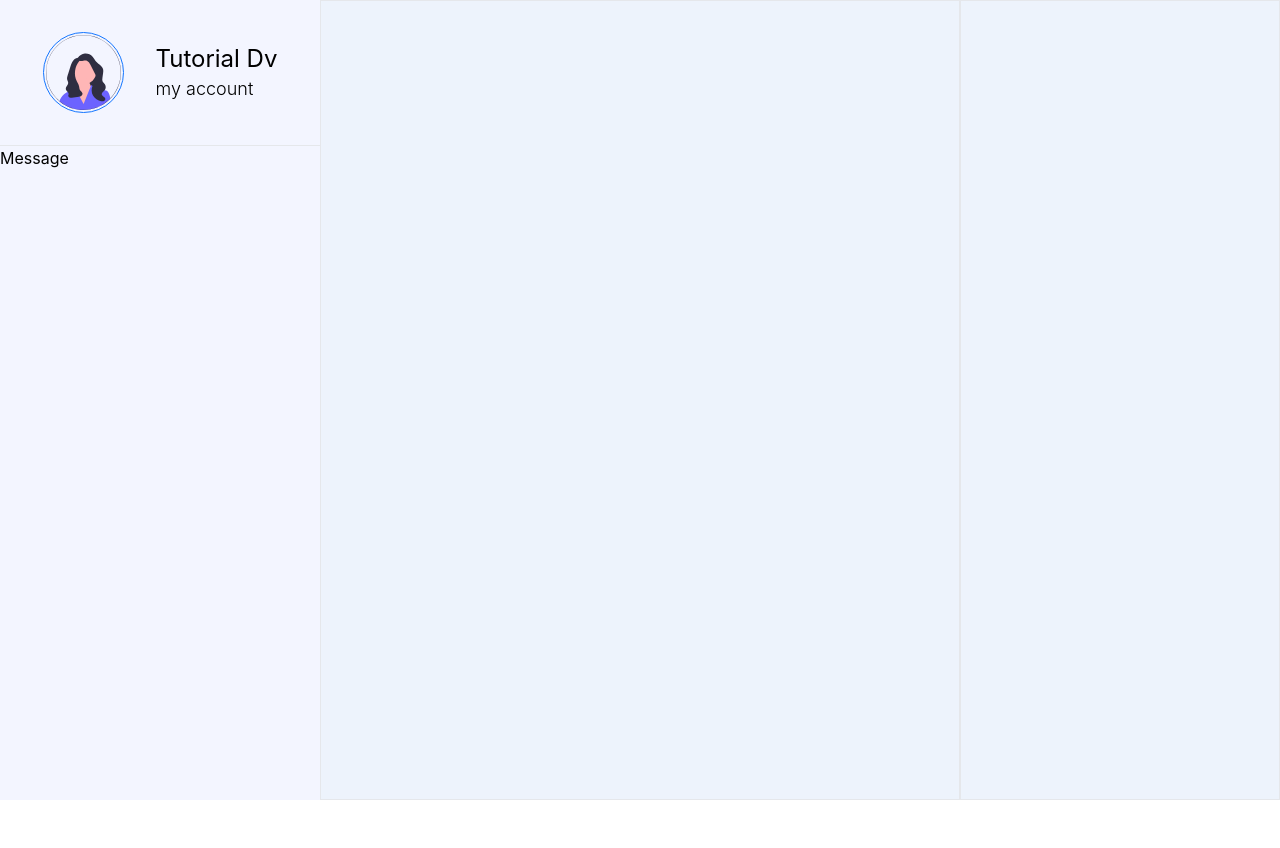
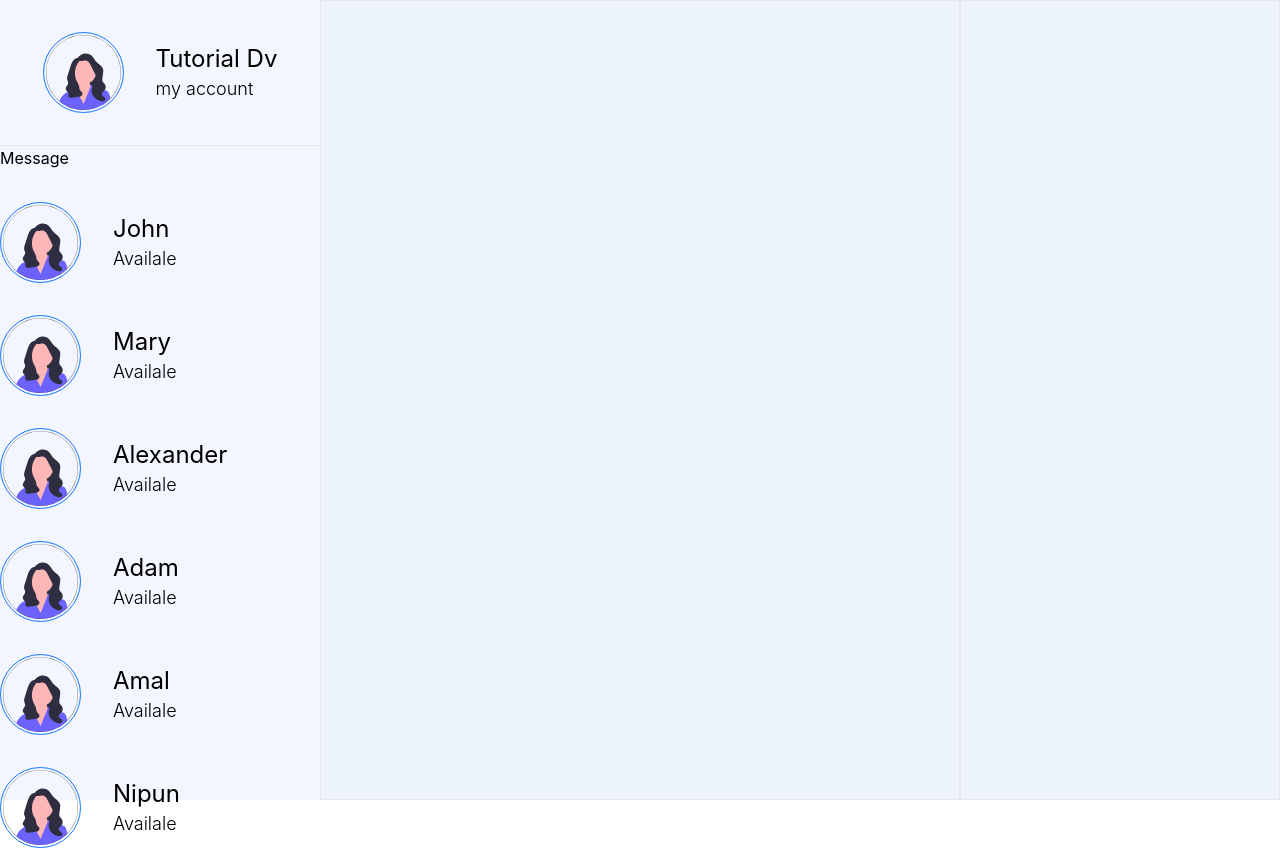
Before and after one commit to IT21239298/MERN-Stack-Messenger-Clone, a React (Create React App) app in the folder client/: page / in a window 1280 px wide. Before the commit the page ends 800 px from the top, so only its background shows below. Built offline with nearby package versions, Linux system fonts and the light colour scheme.

Commit message:
create array users

```diff
--- a/client/src/modules/Dashbord/index.js
+++ b/client/src/modules/Dashbord/index.js
@@ -51,8 +51,16 @@ const Dashbord = () => {
               <div>Message</div>
               <div>
                 {
-                  contacts.map(() => {
-                    return
+                  contacts.map(({name,status,img}) => {
+                    return(
+                      <div className="flex  items-center my-8">
+                      <div className="border border-primary p-[2px] rounded-full"><img src={img} width={75} height={75}/></div>
+                      <div className="ml-8">
+                          <h3 className="text-2xl">{name}</h3>
+                          <p className="text-lg font-light">{status}</p>
+                      </div>
+                  </div>
+                    )
                   })
                 }
               </div>
```
